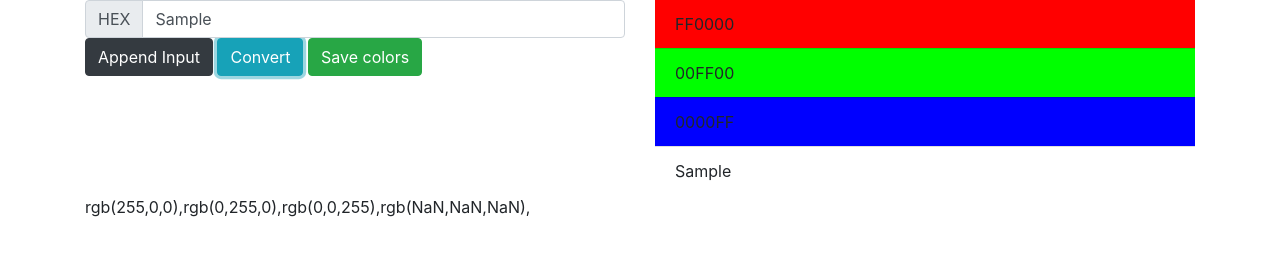
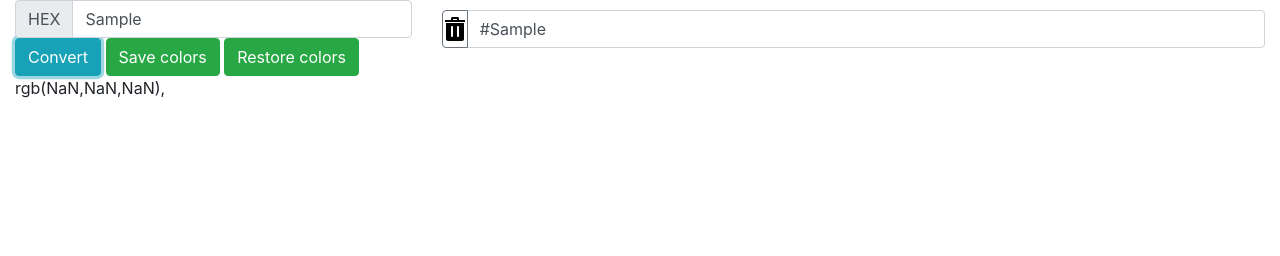
Before and after one commit to tstosius/hexToRgb, a plain HTML site: page index.html in a window 1280 px wide. Both pictures are taken after typing "Sample" into the empty fields and a click on the button "Convert". Drawn offline with nearby package versions, Linux system fonts and the light colour scheme.

Commit message:
[TASK] Styling and layout changes

```diff
--- a/index.html
+++ b/index.html
@@ -9,25 +9,23 @@
     <link rel="stylesheet" href="./style.css">
 </head>
 <body>
-<div class="container">
+<div class="container-flex">
     <div class="row">
-        <div class="col-sm-6">
+        <div class="col-sm-4">
             <div class="input-group">
                 <div class="input-group-prepend">
                     <span class="input-group-text" id="basic-addon1">HEX</span>
                 </div>
                 <input id="colorInput" type="text" class="form-control" placeholder="RGB value to convert" onchange="handleColorInputUpdate(this.value)">
             </div>
-            <button type="button" class="btn btn-dark" onClick="createNewInput()">Append Input</button>
             <button type="button" class="btn btn-info" onClick="convertToRgbString()">Convert</button>
             <button type="button" class="btn btn-success" onClick="saveColors()">Save colors</button>
+            <button type="button" class="btn btn-success" onClick="restoreColors()">Restore colors</button>
+            <div id="textAnchor"></div>
         </div>
-        <div class="col-sm-6">
-            <ul id="outputlist" class="list-group list-group-flush">
-            </ul>
-        </div>
-        <div class="col-sm-12">
-            <div id="textAnchor"></div>
+        <div class="col-sm-8">
+            <div id="outputlist">
+            </div>
         </div>
     </div>
 </div>
--- a/index.js
+++ b/index.js
@@ -1,7 +1,9 @@
 var LOCAL_STORAGE_KEY = "hextorgb_colorstore";
 var OUTPUT_LIST_ID = "outputlist";
 var TEXT_ANCHOR_ID = "textAnchor";
-var LIST_ITEM_CLASS = "list-group-item";
+var LIST_ITEM_CLASS = "input-group";
+var INNER_ITEM_CLASS = "input-group-prepend";
+var FORM_ITEM_CLASS = "form-control";
 
 
 /**
@@ -37,14 +39,36 @@ Helper.prototype.appendListitem = function (hex_text) {
         return;
     }
 
-    var listItem = document.createElement("li");
-    hex_text = hex_text.replace("#", "");
+    // Create outer wrapper for all group element
+    var listWrapper = document.createElement("div");
+    listWrapper.setAttribute("class", LIST_ITEM_CLASS);
+    listWrapper.setAttribute("id", hex_text);
+
+    // Create prepend wrapper
+    var prependWrapper = document.createElement("div");
+    prependWrapper.setAttribute("class", INNER_ITEM_CLASS);
+
+    var btn = document.createElement("button");
+    btn.setAttribute("class", "btn btn-outline-secondary");
+    btn.setAttribute("type", "button");
+    btn.addEventListener("click", function () {
+        document.getElementById(hex_text).remove();
+        window.colorstore.colors = window.colorstore.colors.filter(function (value) { return value !== hex_text })
+    });
+
+    btn.setAttribute("style", 'background-image: url("trash.svg")');
+    prependWrapper.appendChild(btn);
+
+
+    var listItem = document.createElement("input");
     listItem.innerText = hex_text;
     listItem.value = hex_text;
-    listItem.setAttribute("class", LIST_ITEM_CLASS);
-    listItem.setAttribute("style", "background-color: " + "#" + hex_text);
+    listItem.setAttribute("class", FORM_ITEM_CLASS);
+    listItem.setAttribute("style", "background-color: " + hex_text);
 
-    list.appendChild(listItem);
+    listWrapper.appendChild(prependWrapper);
+    listWrapper.appendChild(listItem);
+    list.appendChild(listWrapper);
 };
 
 
@@ -126,11 +150,9 @@ function convertToRgbString() {
     colorstore.colors.forEach(function (value) {
         string_rgbValues += helper.convertToRGBString(value);
     });
-    document.getElementById(TEXT_ANCHOR_ID).innerText = string_rgbValues;
+    document.getElementById(TEXT_ANCHOR_ID).innerHTML = "<p>"+string_rgbValues+"</p>";
 }
 
 function saveColors() {
     colorstore.storeColor();
 }
-
-restoreColors();
--- a/style.css
+++ b/style.css
@@ -2,3 +2,19 @@
     max-height: 90vh;
     overflow-y: scroll;
 }
+p {
+    word-break: break-word;
+}
+#outputlist .input-group {
+    margin-top: 10px;
+    margin-bottom: 10px;
+}
+.btn.btn-outline-secondary {
+    background-repeat: no-repeat;
+    background-size: auto;
+    background-position-y: center;
+}
+.row {
+    margin-left: 0;
+    margin-right: 0;
+}
```
Also changed, not shown: trash.svg (added).
